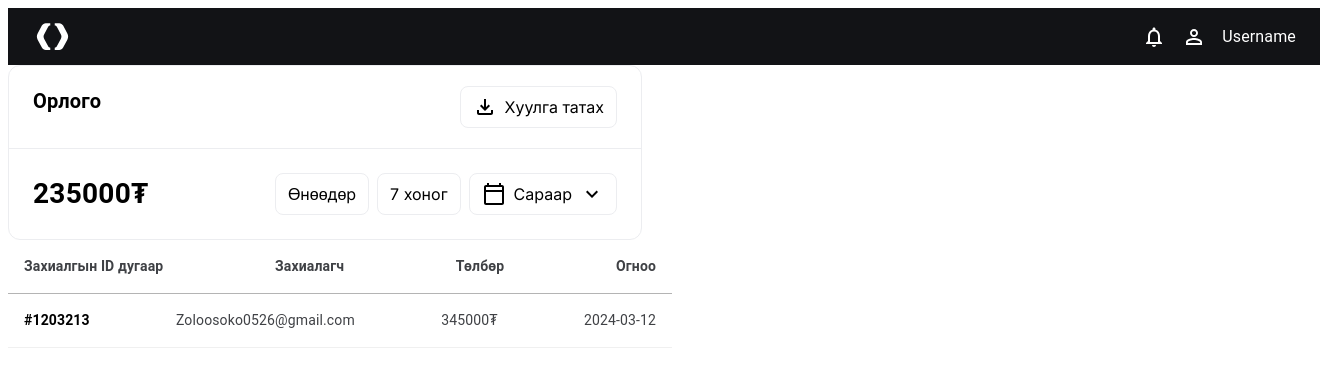
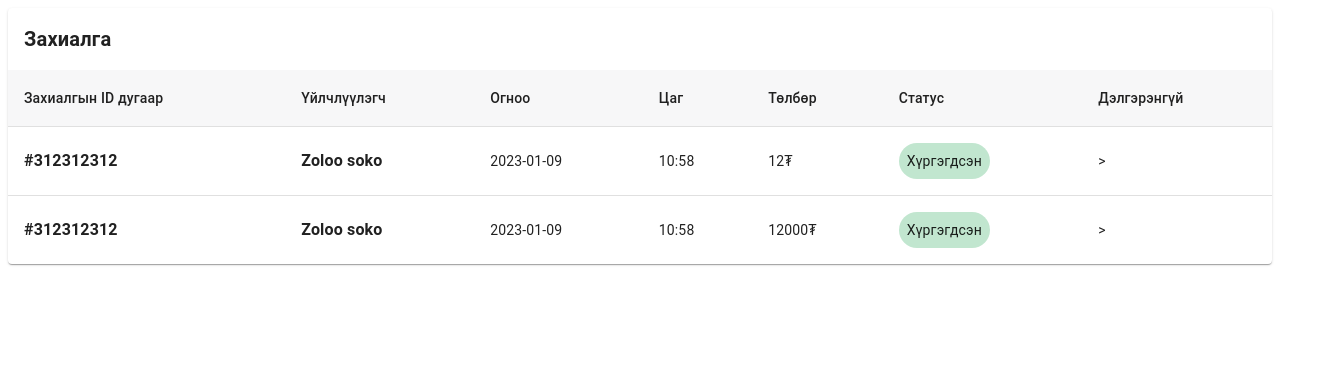
Before and after one commit to Leap1b-23-24/Team-1, a Next.js app in the folder front/: page / in a window 1280 px wide. Shown: the top 366 px of the page, 1320 px wide, since content can reach past the window. Built offline with nearby package versions, Linux system fonts and the light colour scheme.

Commit message:
ordertable

```diff
--- a/front/src/app/page.tsx
+++ b/front/src/app/page.tsx
@@ -1,24 +1,17 @@
 "use client";
-
-import { IncomeHeader, ProductHeader } from "@/components/ProductComponents";
-
-import { ProductHeader } from "@/components/ProductComponents";
+// import { ProductHeader } from "@/components/ProductComponents";
 import { IncomeFooter } from "@/components/ProductComponents/IncomeFooter";
-
+import BasicTable from "@/components/ProductComponents/OrderTable";
 import { ProductFilter } from "@/components/ProductComponents/ProductFilter";
-import { IncomeFooterTopCom } from "@/components/ProductComponents/income";
+// import { IncomeFooterTopCom } from "@/components/ProductComponents/income";
 import { Stack } from "@mui/material";
 import { useState } from "react";
 
 export default function Home() {
   return (
     <>
-      <ProductHeader />
-
-      <IncomeHeader />
-
-      <IncomeFooterTopCom />
-
+      {/* <ProductHeader /> */}
+      <BasicTable />
     </>
   );
 }
--- a/front/src/app/productPage/page.tsx
+++ b/front/src/app/productPage/page.tsx
@@ -6,6 +6,7 @@ import {
   ProductFilter,
   ProductSideBar,
 } from "@/components/ProductComponents";
+import BasicTable from "@/components/ProductComponents/OrderTable";
 import { Stack, Typography } from "@mui/material";
 import { useState } from "react";
 
--- /dev/null
+++ b/front/src/components/ProductComponents/OrderTable.tsx
@@ -0,0 +1,123 @@
+"use client";
+
+import * as React from "react";
+import Table from "@mui/material/Table";
+import TableBody from "@mui/material/TableBody";
+import TableCell from "@mui/material/TableCell";
+import TableContainer from "@mui/material/TableContainer";
+import TableHead from "@mui/material/TableHead";
+import TableRow from "@mui/material/TableRow";
+import Paper from "@mui/material/Paper";
+import { Stack, Typography } from "@mui/material";
+
+function createData(
+  //   name: string,
+  OrderId: string,
+  customer: string,
+  addedDate: string,
+  addedTime: string,
+  payment: number,
+  status: string
+) {
+  return { OrderId, customer, addedDate, addedTime, payment, status };
+}
+
+const rows = [
+  createData(
+    "312312312",
+    "Zoloo soko",
+    "2023-01-09",
+    "10:58",
+    12.0,
+    "Хүргэгдсэн"
+  ),
+  createData(
+    "312312312",
+    "Zoloo soko",
+    "2023-01-09",
+    "10:58",
+    12000,
+    "Хүргэгдсэн"
+  ),
+  //   createData(
+  //     "312312312",
+  //     "Zoloo soko",
+  //     "2023-01-09",
+  //     "10:58",
+  //     12.0,
+  //     "Хүргэгдсэн"
+  //   ),
+  //   createData(
+  //     "312312312",
+  //     "Zoloo soko",
+  //     "2023-01-09",
+  //     "10:58",
+  //     12.0,
+  //     "Хүргэгдсэн"
+  //   ),
+  //   createData(
+  //     "312312312",
+  //     "Zoloo soko",
+  //     "2023-01-09",
+  //     "10:58",
+  //     12.0,
+  //     "Хүргэгдсэн"
+  //   ),
+];
+
+export default function BasicTable() {
+  return (
+    <TableContainer component={Paper}>
+      <Table sx={{ width: "100%" }} aria-label="simple table">
+        <TableHead>
+          <Stack p={2}>
+            <Typography fontWeight={700} fontSize={"20px"}>
+              Захиалга
+            </Typography>
+          </Stack>
+        </TableHead>
+        <TableHead>
+          <TableRow sx={{ bgcolor: "#F7F7F8" }}>
+            <TableCell>Захиалгын ID дугаар</TableCell>
+            <TableCell>Үйлчлүүлэгч</TableCell>
+            <TableCell>Огноо</TableCell>
+            <TableCell>Цаг</TableCell>
+            <TableCell>Төлбөр</TableCell>
+            <TableCell>Статус</TableCell>
+            <TableCell>Дэлгэрэнгүй</TableCell>
+          </TableRow>
+        </TableHead>
+        <TableBody>
+          {rows.map((row) => (
+            <TableRow
+              key={row.OrderId}
+              sx={{ "&:last-child td, &:last-child th": { border: 0 } }}
+            >
+              <TableCell component="th" scope="row">
+                <Typography fontWeight={600}>#{row.OrderId}</Typography>
+              </TableCell>
+              {/* <TableCell align="right">{row.OrderId}</TableCell> */}
+              <TableCell>
+                <Typography fontWeight={600}>{row.customer}</Typography>
+              </TableCell>
+              <TableCell>{row.addedDate}</TableCell>
+              <TableCell>{row.addedTime}</TableCell>
+              <TableCell>{row.payment}₮ </TableCell>
+              <TableCell>
+                <Stack
+                  p={1}
+                  borderRadius={"24px"}
+                  width={"fit-content"}
+                  bgcolor={"#C1E6CF"}
+                >
+                  {row.status}
+                </Stack>
+              </TableCell>
+              <TableCell>&#62;</TableCell>
+            </TableRow>
+          ))}
+        </TableBody>
+      </Table>
+    </TableContainer>
+  );
+}
--- a/front/src/components/ProductComponents/ProductHeader.tsx
+++ b/front/src/components/ProductComponents/ProductHeader.tsx
@@ -1,3 +1,5 @@
+"use client";
+
 import { PineWhite } from "@/assets/PineWhite";
 import { NotificationsOutlined, PersonOutline } from "@mui/icons-material";
 import { Stack, Typography } from "@mui/material";
```
